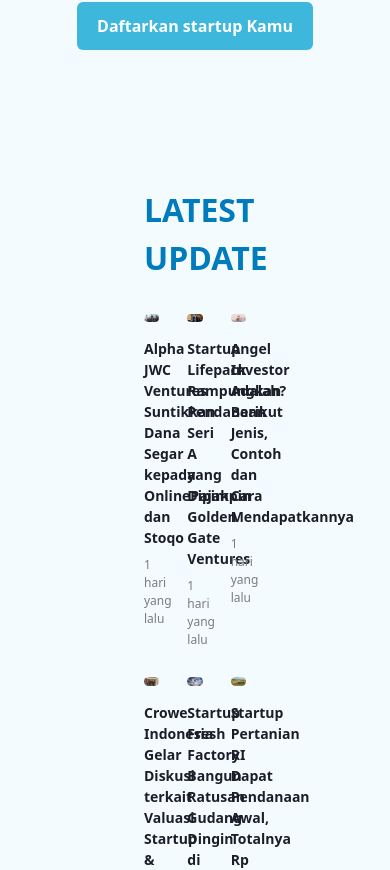
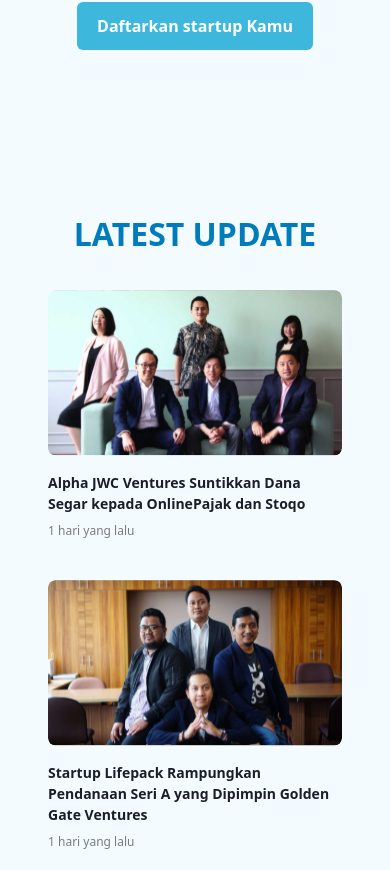
Before and after one commit to alvittoag/Detik_Finance, a React app: page / in a window 390 px wide. Shown: the part 3441-4311 px from the top of the page. Built offline with nearby package versions, Linux system fonts and the light colour scheme; the HTML template or start-up script is replaced by a standard one.

Commit message:
feat : responsive latest update

```diff
--- a/src/components/LatestUpdate.jsx
+++ b/src/components/LatestUpdate.jsx
@@ -12,10 +12,15 @@
   const handleMouseLeave = () => setHoveredItem(null);
 
   return (
-    <main id="latest-update" className="py-10 px-36 space-y-8">
-      <h1 className="text-primary font-[700]  text-[32px]">LATEST UPDATE </h1>
+    <main
+      id="latest-update"
+      className="px-12 py-16 md:py-10 md:px-36 space-y-8"
+    >
+      <h1 className="text-primary text-center md:text-justify font-[700] text-[32px]">
+        LATEST UPDATE{" "}
+      </h1>
 
-      <article className="grid grid-cols-3 gap-7">
+      <article className="space-y-10 md:space-y-0 md:grid md:grid-cols-3 md:gap-7">
         {postItems.map((item, index) => (
           <div
             key={index}
```
